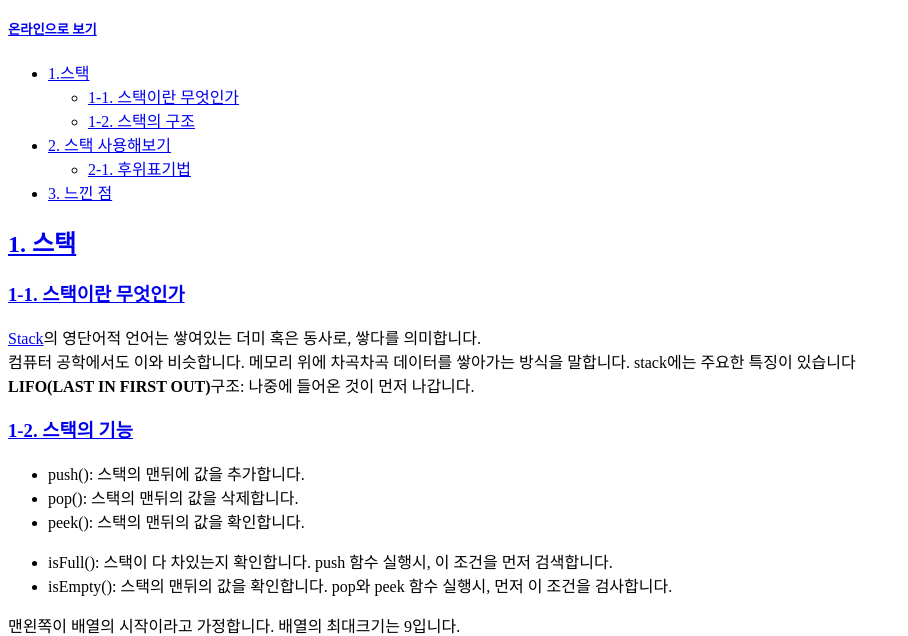
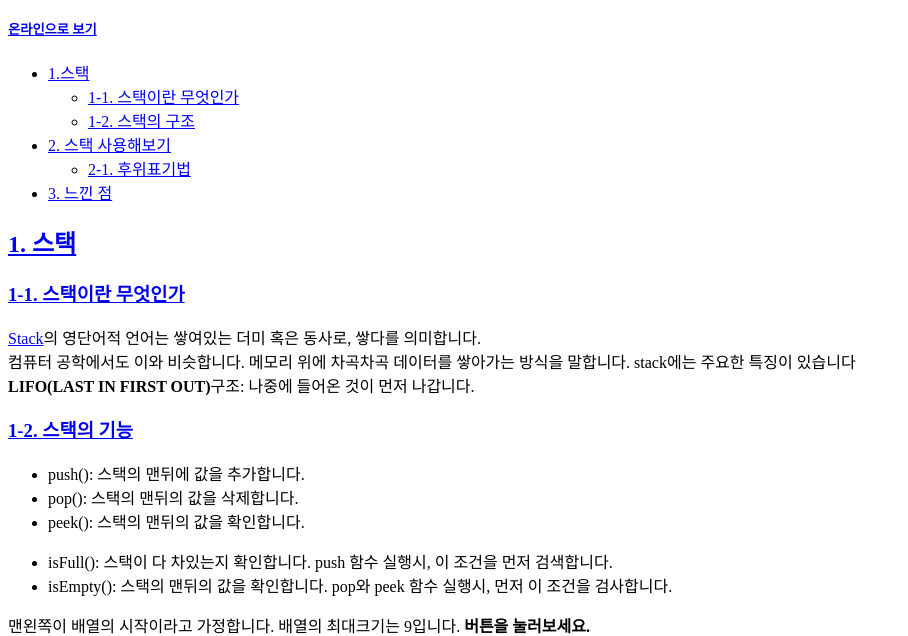
Before and after one commit to kurosawaruby0117/stack, a plain HTML site: page index.html in a window 1280 px wide. Shown: the part 127-763 px from the top of the page, without its empty margins (0-908 px from the left). Drawn offline with Linux system fonts and the light colour scheme.

Commit message:
Update index.html

```diff
--- a/index.html
+++ b/index.html
@@ -52,7 +52,7 @@
             <li>isFull(): 스택이 다 차있는지 확인합니다. push 함수 실행시, 이 조건을 먼저 검색합니다.</li>
             <li >isEmpty(): 스택의 맨뒤의 값을 확인합니다. pop와 peek 함수 실행시, 먼저 이 조건을 검사합니다.</li>
         </ul>
-        <div>맨왼쪽이 배열의 시작이라고 가정합니다. 배열의 최대크기는 9입니다.</div>
+        <div>맨왼쪽이 배열의 시작이라고 가정합니다. 배열의 최대크기는 9입니다. <strong>버튼을 눌러보세요.</strong></div>
         <div class="stack_place" style="height: 200px; border: 1px solid black;" ></div>
         <div class="stack_size">TOP의 값:<span id="stack_size_size">-1</span></div>
         <div class="stack_button">
```
